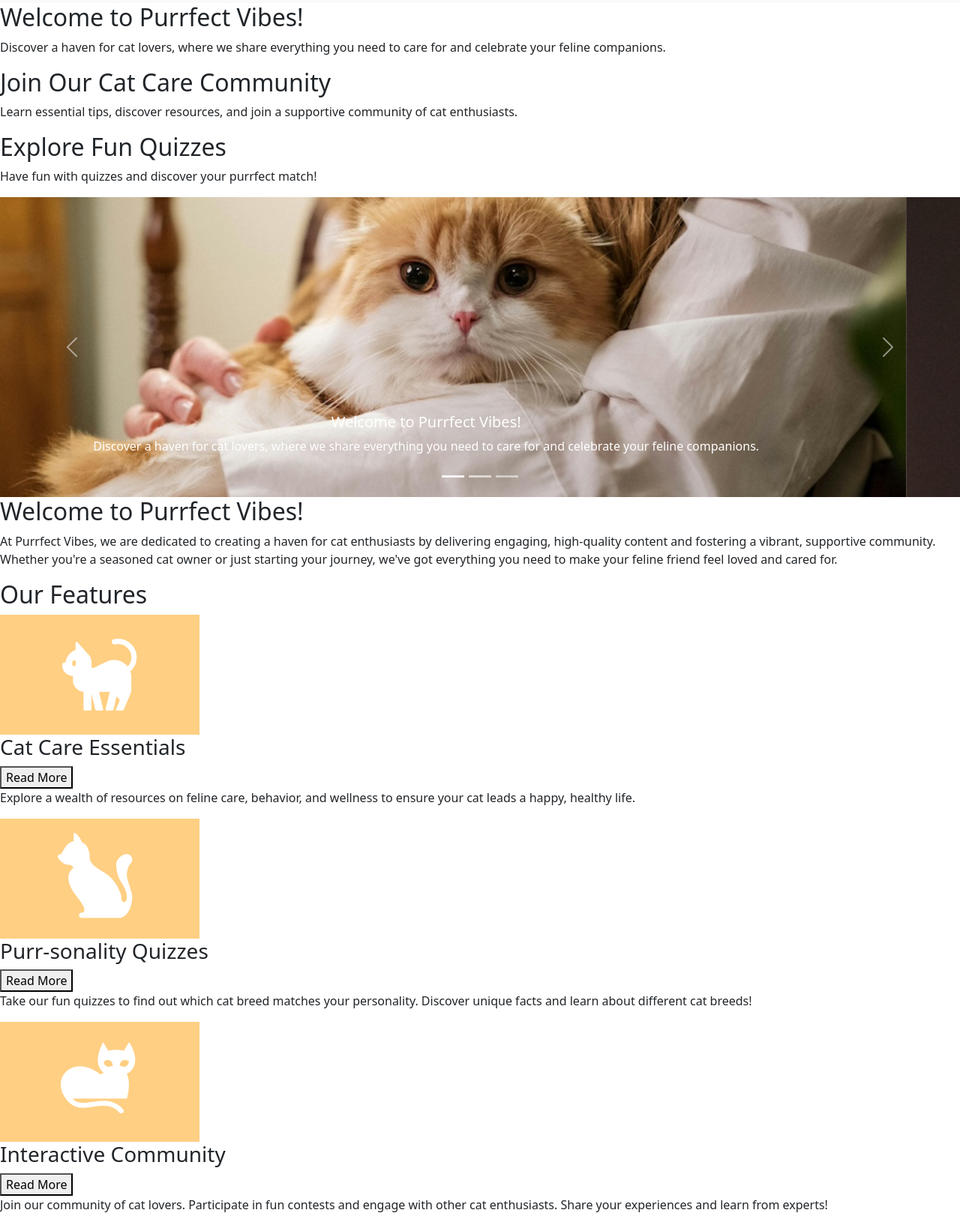
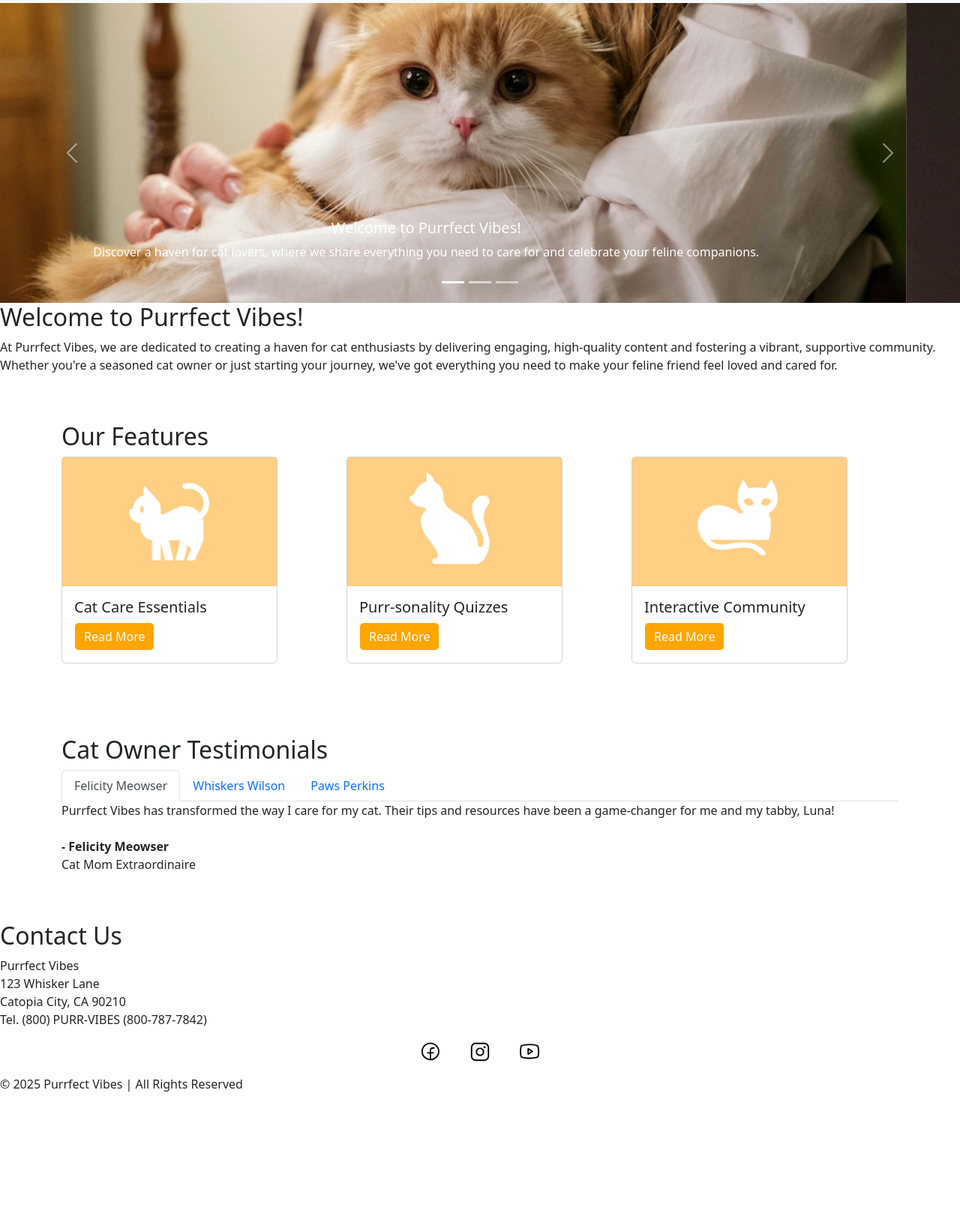
Before and after one commit to mwojciechowski-sddcd/COMM672_assignmentM14, a plain HTML site: page beginning/index.html in a window 1280 px wide. Shown: the part 88-1710 px from the top of the page at 75% size. After the commit the page ends 1562 px from the top, so only its background shows below. Drawn offline with nearby package versions, Linux system fonts and the light colour scheme.

Commit message:
Finished cards

```diff
--- a/beginning/css/styles.css
+++ b/beginning/css/styles.css
@@ -11,3 +11,8 @@
     max-height: 400px;
     object-fit: cover;
 }
+
+.btn {
+    background-color: orange;
+    border-color: white;
+}
--- a/beginning/index.html
+++ b/beginning/index.html
@@ -41,24 +41,6 @@
   </nav>
 
 <!-- Slideshow (Carousel) -->
- <section class="hero">
-    <div>
-
-        <h2>Welcome to Purrfect Vibes!</h2>
-        <p>Discover a haven for cat lovers, where we share everything you need to care for and celebrate your feline companions.</p>
-    </div>
-    <div>
-
-        <h2>Join Our Cat Care Community</h2>
-        <p>Learn essential tips, discover resources, and join a supportive community of cat enthusiasts.</p>
-    </div>
-    <div>
-
-        <h2>Explore Fun Quizzes</h2>
-        <p>Have fun with quizzes and discover your purrfect match!</p>
-    </div>
- </section>
-
  <section class="carouselSection">
     <div id="carouselExampleCaptions" class="carousel slide" data-bs-ride="carousel">
         <div class="carousel-indicators">
@@ -100,7 +82,6 @@
     </div>
 </section>
 
-
 <!-- About Section -->
 <section id="about">
     <h2>Welcome to Purrfect Vibes!</h2>
@@ -108,34 +89,65 @@
 </section>
 
 <!-- Features Section -->
-<section id="features">
+<section id="features" class="container py-5">
     <h2>Our Features</h2>
+    <div class="row">
+        <div class="col-md-4">
+            <div class="card" style="width: 18rem;">
+                <img src="images/cat-care.jpg" alt="Cat Care">
+                <div class="card-body">
+                    <h5 class="card-title">Cat Care Essentials</h5>
+                    <a class="btn btn-primary" data-bs-toggle="collapse" href="#collapse1" role="button" aria-expanded="false" aria-controls="collapseExample">
+                        Read More
+                    </a>
+                    <div class="collapse" id="collapse1">
+                        <div class="card card-body">
+                            <p class="card-text">Explore a wealth of resources on feline care, behavior, and wellness to ensure your cat leads a happy, healthy life.</p>
+                        </div>
+                    </div>
+                </div>
+            </div>
+        </div>
+        <div class="col-md-4">
+            <div class="card" style="width: 18rem;">
+                <img src="images/cat-quizzes.jpg" alt="Cat Quizzes">
+                <div class="card-body">
+                    <h5 class="card-title">Purr-sonality Quizzes</h5>
+                    <a class="btn btn-primary" data-bs-toggle="collapse" href="#collapse2" role="button" aria-expanded="false" aria-controls="collapseExample">
+                        Read More
+                    </a>
+                    <div class="collapse" id="collapse2">
+                        <div class="card card-body">
+                            <p class="card-text">Take our fun quizzes to find out which cat breed matches your personality. Discover unique facts and learn about different cat breeds!</p>
+                        </div>
+                    </div>
+                </div>
+            </div>
+        </div>
+        <div class="col-md-4">
+            <div class="card" style="width: 18rem;">
+                <img src="images/cat-community.jpg" alt="Cat Community">
+                <div class="card-body">
+                    <h5 class="card-title">Interactive Community</h5>
+                    <a class="btn btn-primary" data-bs-toggle="collapse" href="#collapse3" role="button" aria-expanded="false" aria-controls="collapseExample">
+                        Read More
+                    </a>
+                    <div class="collapse" id="collapse3">
+                        <div class="card card-body">
+                            <p class="card-text">Join our community of cat lovers. Participate in fun contests and engage with other cat enthusiasts. Share your experiences and learn from experts!</p>
+                        </div>
+                    </div>
+                </div>
+            </div>
+        </div>
     <div>
-        <img src="images/cat-care.jpg" alt="Cat Care">
-        <h3>Cat Care Essentials</h3>
-        <button>Read More</button>
-        <p>Explore a wealth of resources on feline care, behavior, and wellness to ensure your cat leads a happy, healthy life.</p>
-    </div>
-    <div>
-        <img src="images/cat-quizzes.jpg" alt="Cat Quizzes">
-        <h3>Purr-sonality Quizzes</h3>
-        <button>Read More</button>
-        <p>Take our fun quizzes to find out which cat breed matches your personality. Discover unique facts and learn about different cat breeds!</p>
-    </div>
-    <div>
-        <img src="images/cat-community.jpg" alt="Cat Community">
-        <h3>Interactive Community</h3>
-        <button>Read More</button>
-        <p>Join our community of cat lovers. Participate in fun contests and engage with other cat enthusiasts. Share your experiences and learn from experts!</p>
-    </div>
 </section>
 
 <!-- Testimonials Section with Tabs -->
-<section>
+<section class="container py-5">
     <div id="testimonials">
         <h2>Cat Owner Testimonials</h2>
     </div>
-
     <nav>
         <div class="nav nav-tabs" id="nav-tab" role="tablist">
         <button class="nav-link active" id="nav-home-tab" data-bs-toggle="tab" data-bs-target="#nav-home" type="button" role="tab" aria-controls="nav-home" aria-selected="true">Felicity Meowser</button>
```
